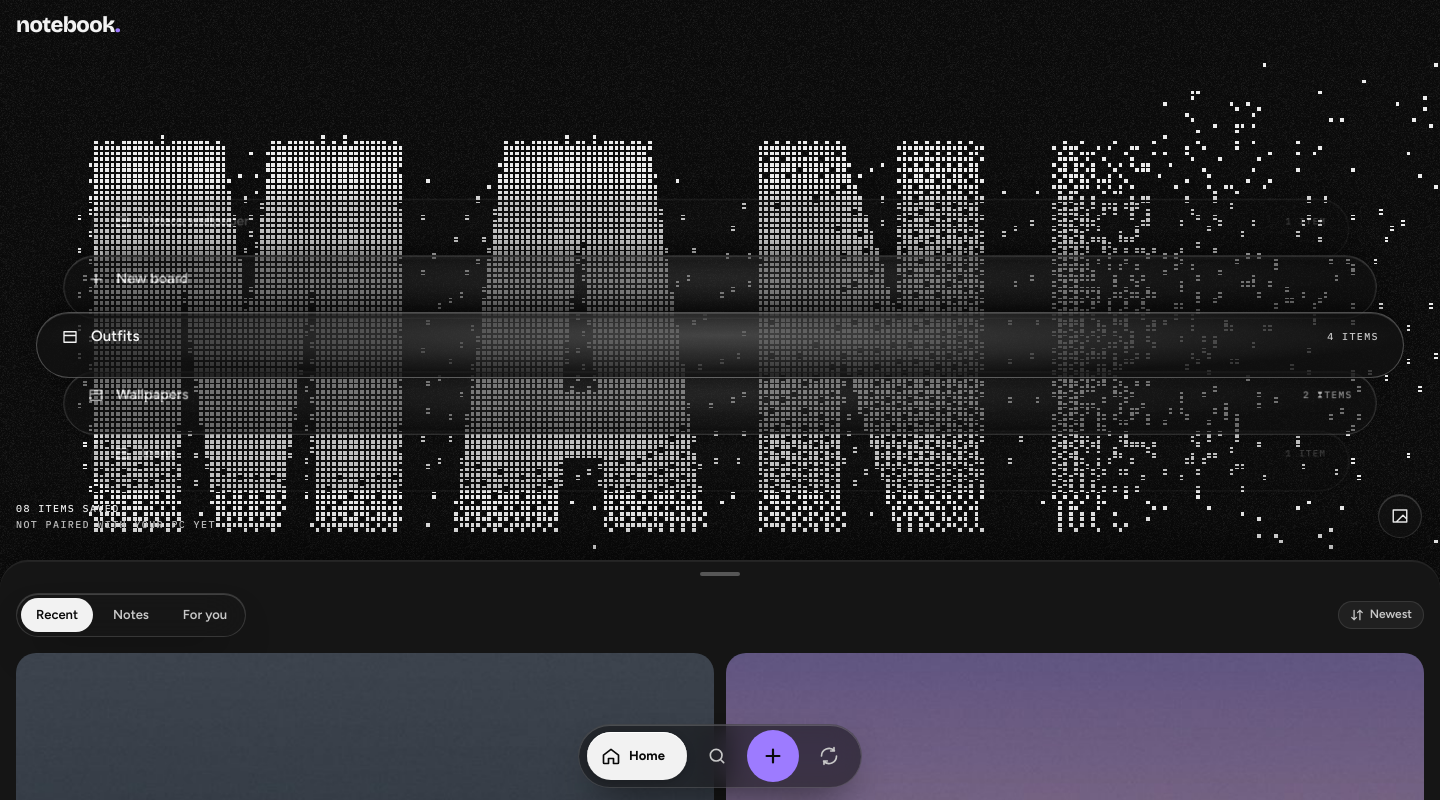
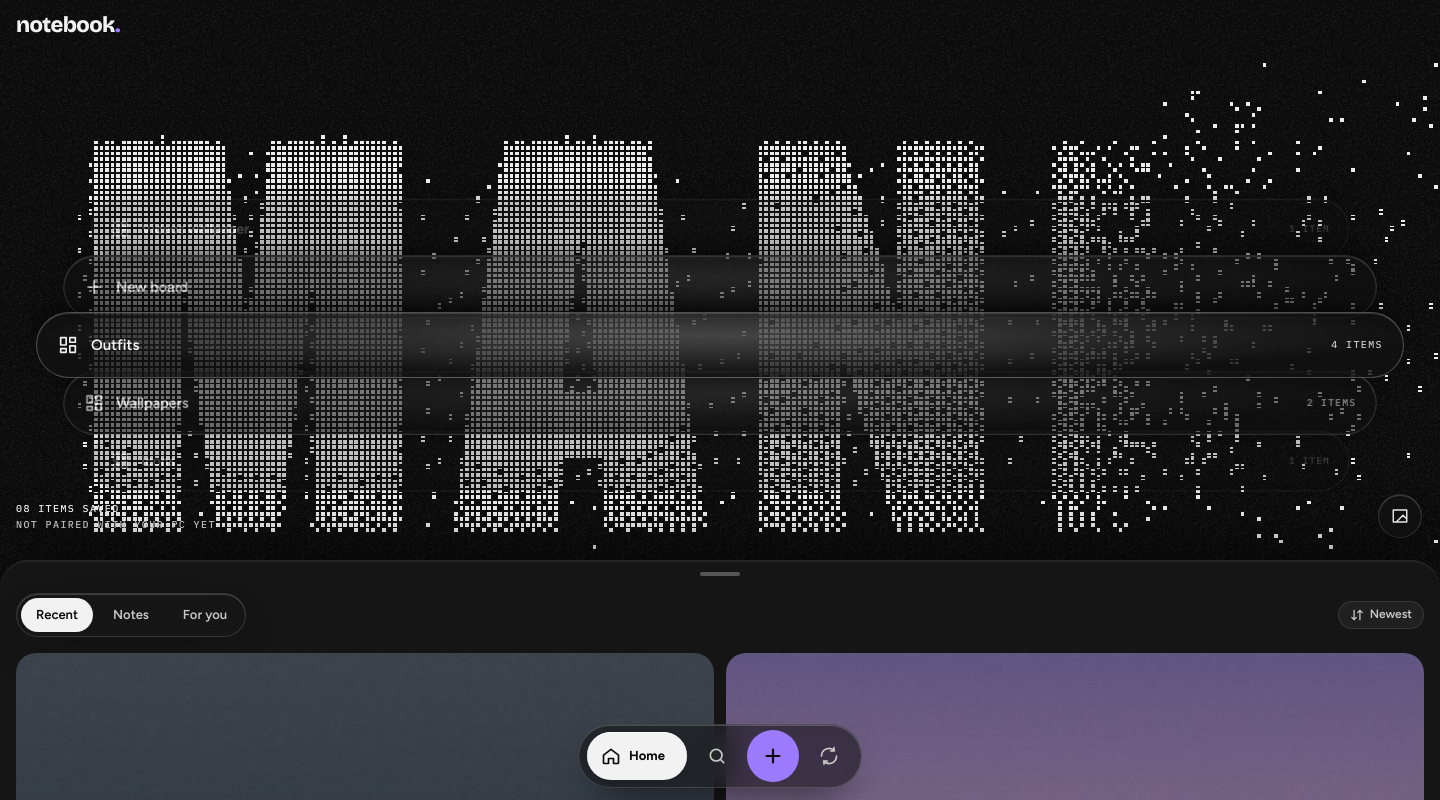
Before and after one commit to Roronoa-code/Notebook, an Electron app: page phone/app/src/main/assets/www/index.html in a window 1440 px wide. Drawn offline with Linux system fonts and the light colour scheme.

Commit message:
Centre phone board tile labels and refine their icons

```diff
--- a/phone/app/src/main/assets/www/app.css
+++ b/phone/app/src/main/assets/www/app.css
@@ -43,15 +43,15 @@ button { cursor: pointer; }
 .coverbtn { position: absolute; right: 18px; bottom: 22px; z-index: 12; }
 
 .stackwrap { position: absolute; left: 0; right: 0; top: calc(var(--hero) - 340px); height: 250px; touch-action: none; }
-.pill { position: absolute; left: 36px; right: 36px; top: 92px; height: 66px; display: flex; align-items: center; gap: 12px; padding: 0 24px 16px; border-radius: 999px; color: #F2F2F2; text-align: left;
+.pill { position: absolute; left: 36px; right: 36px; top: 92px; height: 66px; display: flex; align-items: center; gap: 12px; padding: 0 20px; border-radius: 999px; color: #F2F2F2; text-align: left;
   background: radial-gradient(ellipse 70% 90% at 50% 35%, rgba(255,255,255,var(--glow, .13)) 0%, rgba(255,255,255,0) 72%), rgba(18,18,18,.8);
   border: 1px solid rgba(255,255,255,.26); box-shadow: inset 0 1px 0 rgba(255,255,255,.14), 0 -8px 20px -6px rgba(0,0,0,.75);
   transition: scale var(--t-screen) var(--ease); will-change: transform, opacity; }
 .pill:active { scale: .97; }
 .pill.jig { animation: jelly var(--t-screen) ease-out; }
-.pill .nm { flex: 1; font-size: 15px; font-weight: 600; }
-.pill .ct { font-family: 'IBM Plex Mono', monospace; font-size: 10px; letter-spacing: .12em; text-transform: uppercase; color: var(--text-2); }
-.pill svg { flex-shrink: 0; }
+.pill .nm { flex: 1; min-width: 0; overflow: hidden; text-overflow: ellipsis; white-space: nowrap; font-size: 15px; line-height: 1.2; font-weight: 600; }
+.pill .ct { flex: none; white-space: nowrap; font-family: 'IBM Plex Mono', monospace; font-size: 10px; line-height: 1.2; letter-spacing: .12em; text-transform: uppercase; color: var(--text-2); }
+.pill svg { display: block; flex-shrink: 0; }
 
 .lift { position: absolute; left: 0; right: 0; top: 0; height: calc(100% - var(--st) - 58px); background: var(--surface); border-radius: var(--r-sheet) var(--r-sheet) 0 0; border-top: 1px solid rgba(255,255,255,.07); box-shadow: inset 0 1px 0 rgba(255,255,255,.06), 0 -30px 60px -24px rgba(0,0,0,.55); transform: translateY(var(--hero)); will-change: transform; overflow: hidden; z-index: 4; scrollbar-width: none; }
 .lift::-webkit-scrollbar { display: none; }
--- a/phone/app/src/main/assets/www/app.js
+++ b/phone/app/src/main/assets/www/app.js
@@ -50,7 +50,7 @@
     back: 'M15 18l-6-6 6-6', home: 'M3 11l9-7 9 7v9a1 1 0 0 1-1 1h-5v-6H9v6H4a1 1 0 0 1-1-1z', search: 'M11 18a7 7 0 1 0 0-14 7 7 0 0 0 0 14zM20 20l-3.5-3.5',
     plus: 'M12 5v14M5 12h14', sync: 'M21 12a9 9 0 0 1-15.5 6.2M3 12A9 9 0 0 1 18.5 5.8M18 2v4h-4M6 22v-4h4', photo: 'M3 4h18v16H3zM21 16l-5-5-9 9',
     bin: 'M4 7h16M10 11v6M14 11v6M6 7l1 13h10l1-13M9 7V4h6v3', camera: 'M4 8h3l2-3h6l2 3h3v11H4zM12 16.5a3.5 3.5 0 1 0 0-7 3.5 3.5 0 0 0 0 7z',
-    note: 'M12 20h9M16.5 3.5a2.1 2.1 0 0 1 3 3L7 19l-4 1 1-4z', pc: 'M3 4h18v12H3zM8 20h8M12 16v4', board: 'M4 5h16v14H4zM4 10h16', edit: 'M4 20h4L18 10l-4-4L4 16zM14 6l4 4'
+    note: 'M12 20h9M16.5 3.5a2.1 2.1 0 0 1 3 3L7 19l-4 1 1-4z', pc: 'M3 4h18v12H3zM8 20h8M12 16v4', board: 'M4 4h6v8H4zM14 4h6v5h-6zM4 16h6v4H4zM14 13h6v7h-6z', edit: 'M4 20h4L18 10l-4-4L4 16zM14 6l4 4'
   };
   const plural = (n, w) => `${n} ${w}${n === 1 ? '' : 's'}`;
   function ago(iso) {
@@ -149,7 +149,7 @@
   function pillsHTML() {
     return wheel().map((b, k) => {
       const n = b.isNew ? 0 : onBoard(b.id).length;
-      return `<button type="button" class="pill" data-pill="${k}" aria-label="${esc(b.name)}">${svg(b.isNew ? P.plus : P.board, 18, 1.8)}<span class="nm">${esc(b.name)}</span><span class="ct">${b.isNew ? '' : plural(n, 'item')}</span></button>`;
+      return `<button type="button" class="pill" data-pill="${k}" aria-label="${esc(b.name)}">${svg(b.isNew ? P.plus : P.board, 22, 1.8)}<span class="nm">${esc(b.name)}</span><span class="ct">${b.isNew ? '' : plural(n, 'item')}</span></button>`;
     }).join('');
   }
 
```
Also changed, not shown: docs/PHONE-014-HANDOFF.md (+4 -0 lines), 1 other file.
